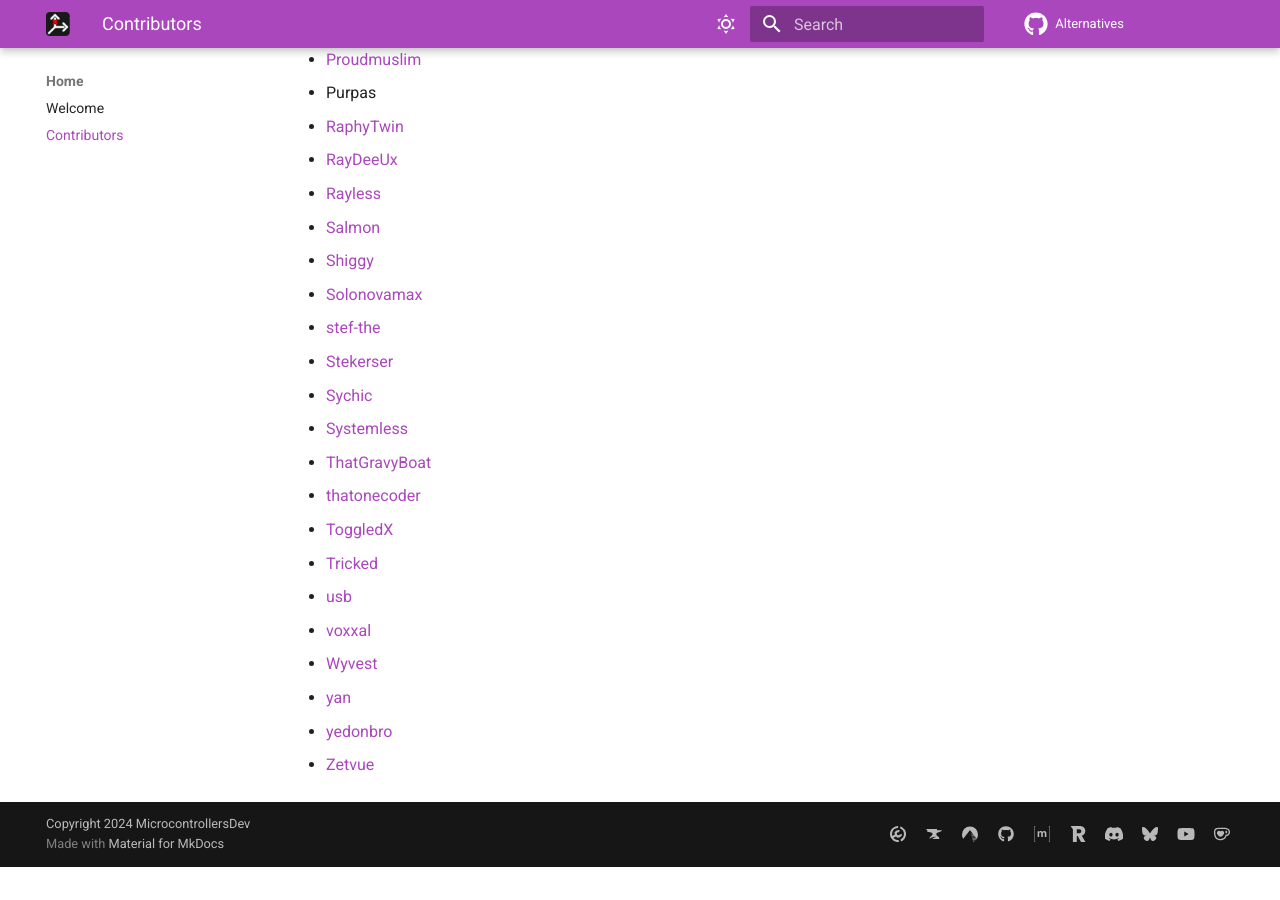
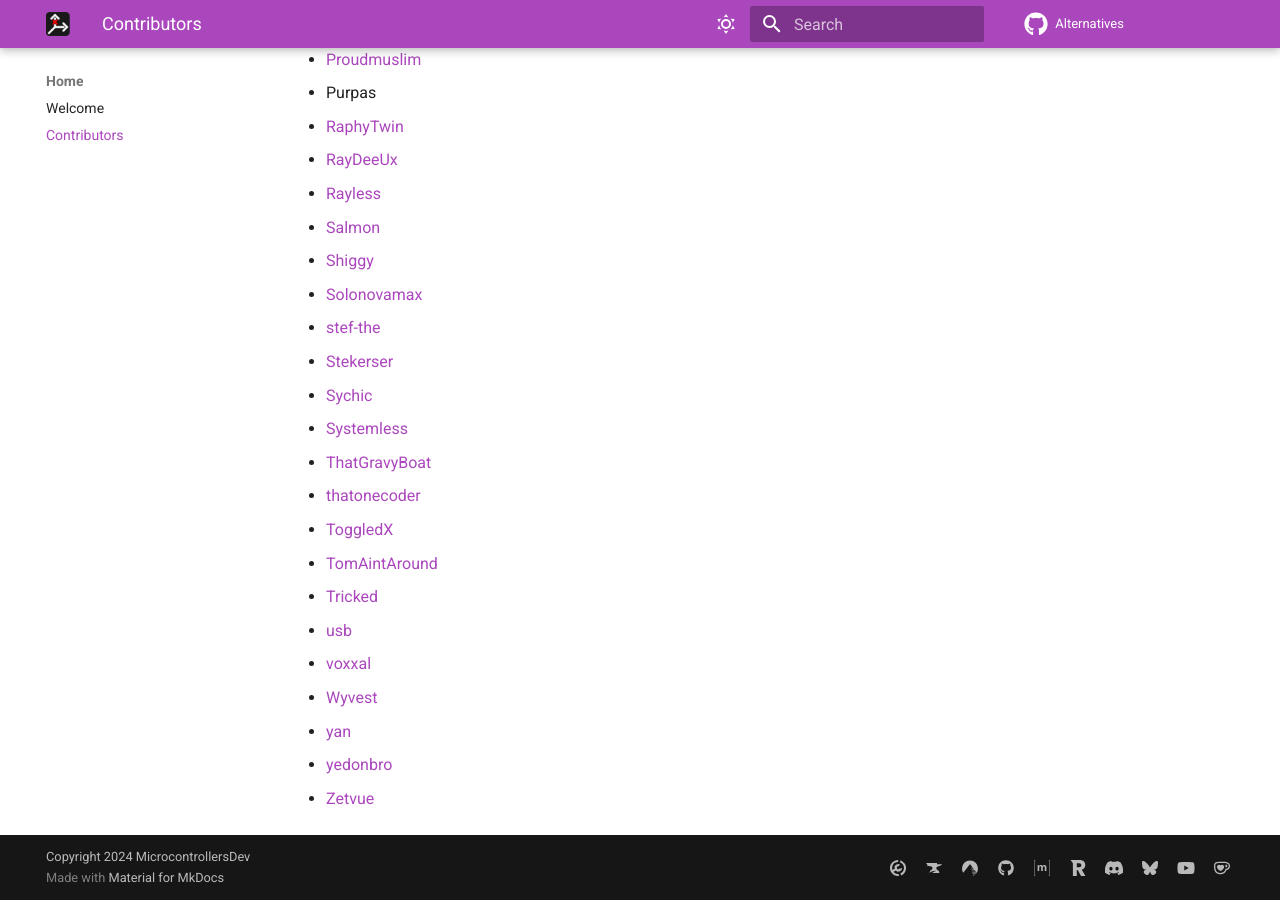
Before and after one commit to MicrocontrollersDev/Alternatives, an MkDocs documentation site: the page built from docs/contributors.md, in a window 1280 px wide and 900 px high, scrolled down 1995 px. Built offline with MkDocs 1.6.1 and Material for MkDocs 9.7.7, drawn with Linux system fonts in a browser that asks for light colours; comment, search, counter and statistics services are not loaded; before the commit the page ends 2862 px from its top, so only the background shows below that.

Commit message:
add contributor

```diff
--- a/docs/contributors.md
+++ b/docs/contributors.md
@@ -69,6 +69,7 @@
 * [ThatGravyBoat](https://github.com/ThatGravyBoat)
 * [thatonecoder](https://github.com/Coccocoahelper)
 * [ToggledX](https://github.com/ToggledX)
+* [TomAintAround](https://github.com/TomAintAround)
 * [Tricked](https://github.com/Tricked-dev)
 * [usb](https://github.com/U5B)
 * [voxxal](https://github.com/voxxal)
```
Also changed, not shown: docs/latest/migrating.md (+1 -0 lines).
